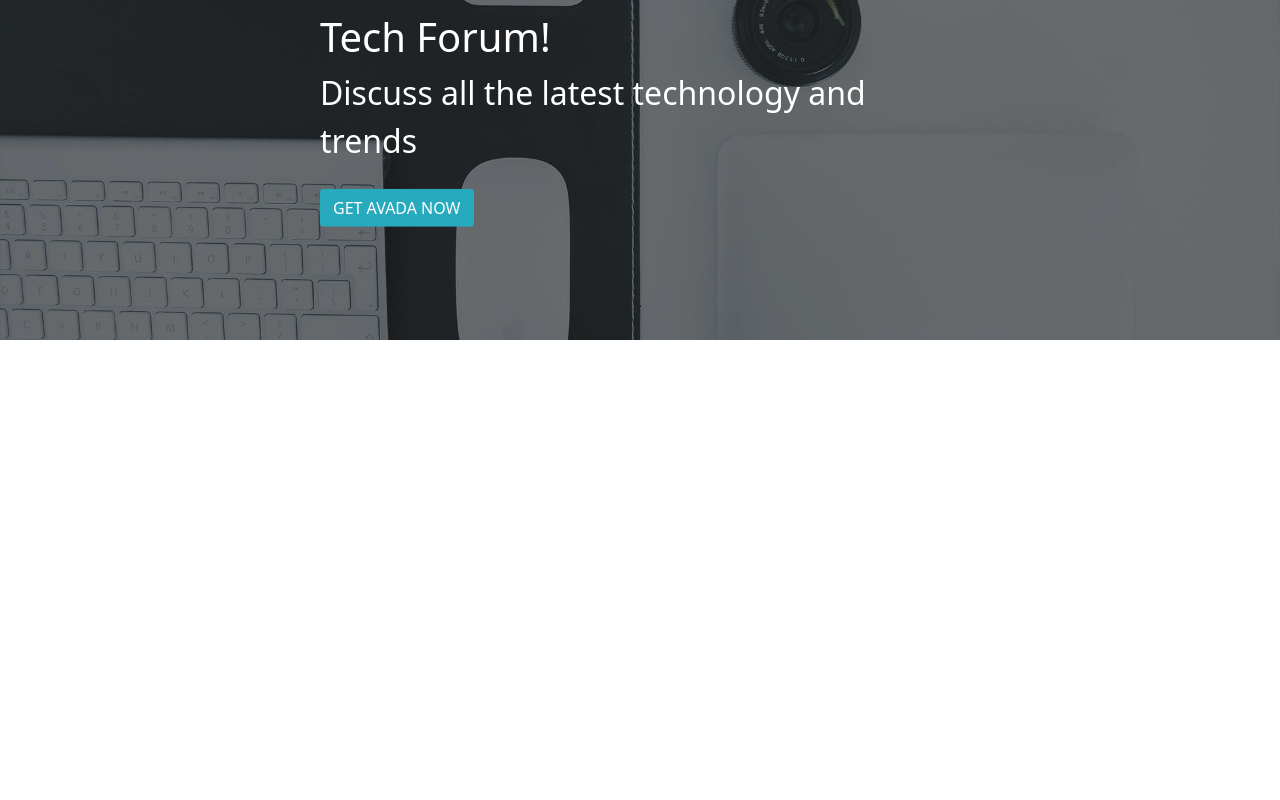
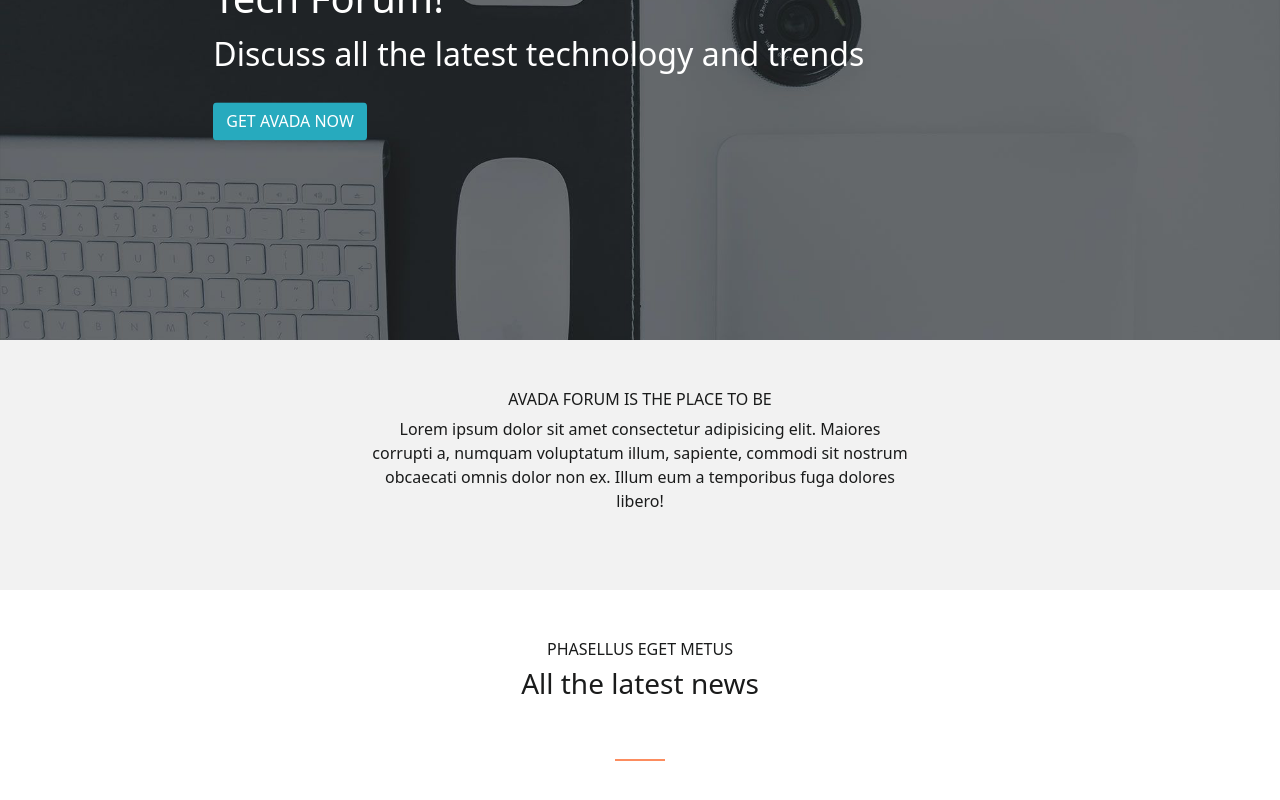
Before and after one commit to katiemathis/proj-html-vuejs, a Vue app: page / in a window 1280 px wide. Shown: the part 230-1030 px from the top of the page. Before the commit the page ends 800 px from the top, so only its background shows below. Built offline with nearby package versions, Linux system fonts and the light colour scheme.

Commit message:
completato layout top text inizio prima gallery

```diff
--- a/src/components/MyMain.vue
+++ b/src/components/MyMain.vue
@@ -1,6 +1,23 @@
 <template>
     <div class="main-container">
         <MyJumbotron />
+        <div class="top-text-container">
+            <div class="col-6 m-auto">
+                <div class="row top-text">
+                    <h6 class="all_caps_title">avada forum is the place to be</h6>
+                    <p>Lorem ipsum dolor sit amet consectetur adipisicing elit. Maiores corrupti a, numquam voluptatum illum, sapiente, commodi sit nostrum obcaecati omnis dolor non ex. Illum eum a temporibus fuga dolores libero!</p>
+                </div>
+            </div>
+        </div>
+        <div class="gallery-intro-text-container">
+            <div class="col-6 m-auto">
+                <div class="row gallery-intro-text">
+                    <h6 class="all_caps_title">phasellus eget metus</h6>
+                    <h3>All the latest news</h3>
+                </div>
+                <div class="col-1 m-auto orange_divider"></div>
+            </div>
+        </div>
 
     </div>
 </template>
@@ -13,12 +30,6 @@
     components: {
         MyJumbotron,
     },
-
-    data () {
-        return
-
-
-    }
 }
 </script>
 
@@ -26,4 +37,40 @@
 
 @import '../style/general.scss';
 
+.top-text-container {
+    min-height: 250px;
+    background-color: $colorLightGrey;
+
+    .top-text {
+        color: $colorShark;
+        text-align: center;
+        padding: 50px;
+
+        .all_caps_title {
+            @include all-caps-title;
+        }
+
+    }
+}
+.gallery-intro-text-container {
+    min-height: 250px;
+
+    .gallery-intro-text {
+        color: $colorShark;
+        text-align: center;
+        padding: 50px;
+
+        .all_caps_title {
+            @include all-caps-title;
+        }
+
+    }
+
+    .orange_divider {
+        width: 50px;
+        height: 2px;
+        background-color: $colorSalmon;
+    }
+}
+
 </style>
--- a/src/components/partials/MyJumbotron.vue
+++ b/src/components/partials/MyJumbotron.vue
@@ -1,6 +1,6 @@
 <template>
     <div class="jumbotron-container">
-        <div class="col-6 m-auto">
+        <div class="col-8 m-auto">
             <div class="row jumbotron-contents">
                 <h1>Tech Forum!</h1>
                 <p>Discuss all the latest technology and trends</p>
--- a/src/style/general.scss
+++ b/src/style/general.scss
@@ -16,6 +16,10 @@
     justify-content: space-around;
 }
 
+@mixin all-caps-title {
+    text-transform: uppercase;
+}
+
 
 
 @import '~bootstrap/scss/bootstrap';
```
Also changed, not shown: src/components/partials/MyGallery.vue (+35 -0 lines).
